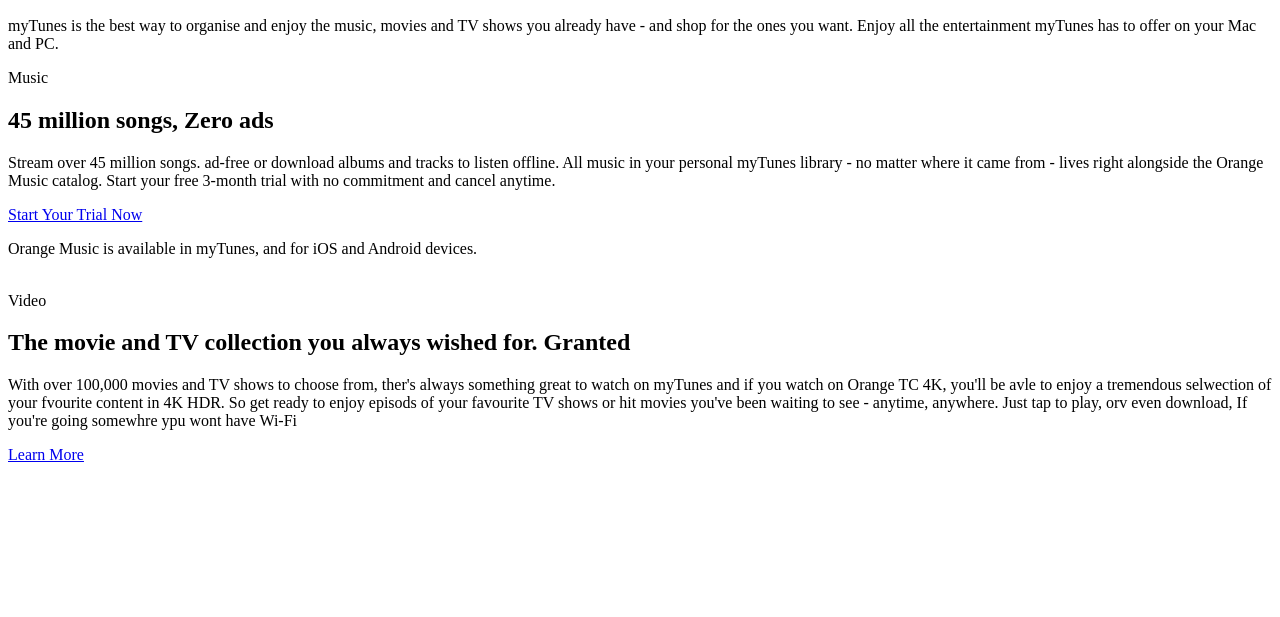
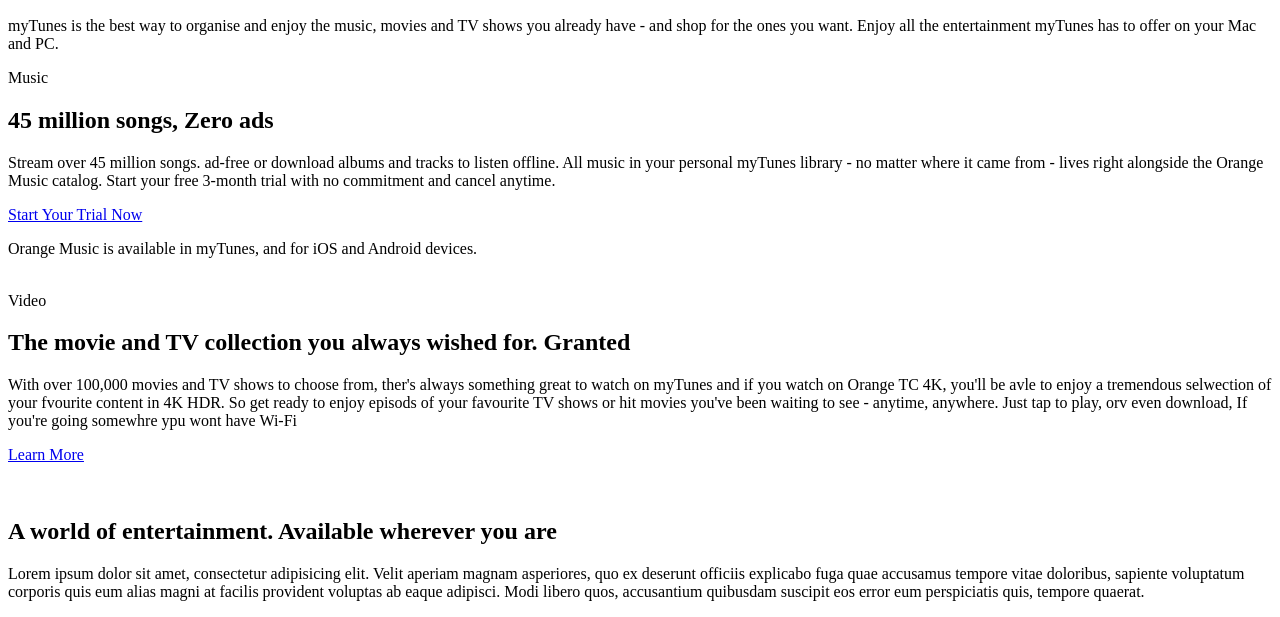
Before and after one commit to Derrick-Nyongesa/myTunes-landing-page, a plain HTML site: page index.html in a window 1280 px wide. Shown: the part 185-802 px from the top of the page. Drawn offline with Linux system fonts and the light colour scheme.

Commit message:
added entertainment section

```diff
--- a/index.html
+++ b/index.html
@@ -56,5 +56,15 @@
         </div>
     </section>
 
+    <!--entertainment-->
+    <section id="entertainment">
+        <div class="container">
+            <div class="lean">
+            <h2>A world of entertainment. Available wherever you are</h2>
+            <p>Lorem ipsum dolor sit amet, consectetur adipisicing elit. Velit aperiam magnam asperiores, quo ex deserunt officiis explicabo fuga quae accusamus tempore vitae doloribus, sapiente voluptatum corporis quis eum alias magni at facilis provident voluptas ab eaque adipisci. Modi libero quos, accusantium quibusdam suscipit eos error eum perspiciatis quis, tempore quaerat.</p>
+            </div>
+        </div>
+    </section>
+
 </body>
 </html>
```
